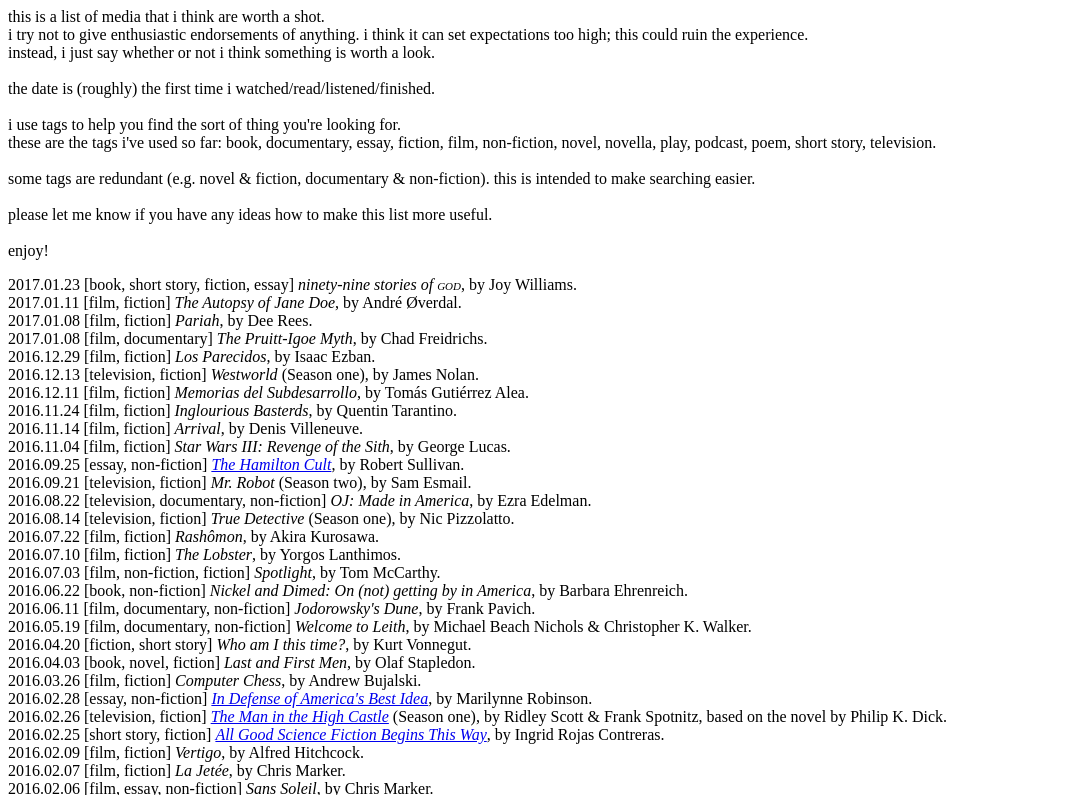
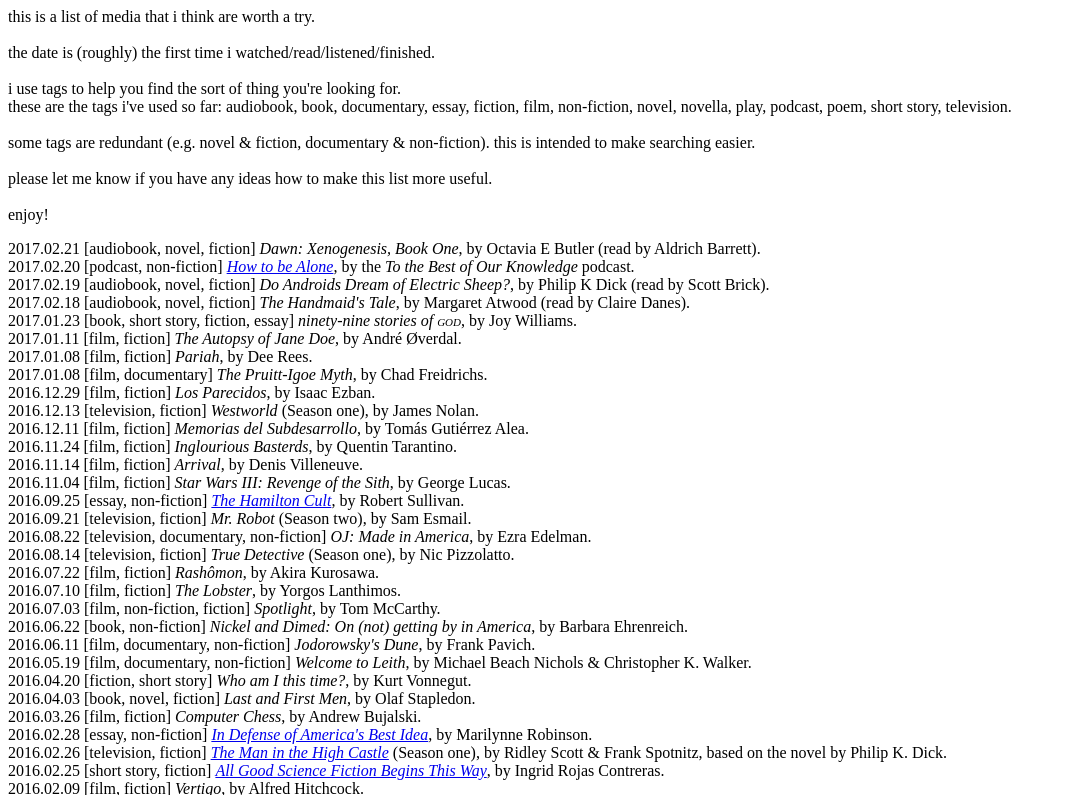
Before and after one commit to aaronbneuro/aaron.bornstein.org, a plain HTML site: page media/index.html in a window 1280 px wide. Shown: the top 795 px of the page, without its empty margins (0-1066 px from the left). Drawn offline with Linux system fonts and the light colour scheme.

Commit message:
added stuff from blidnness

```diff
--- a/media/index.html
+++ b/media/index.html
@@ -12,14 +12,12 @@
 </script>
 </head>
 <body>
-this is a list of media that i think are worth a shot.<br/>
-i try not to give enthusiastic endorsements of anything. i think it can set expectations too high; this could ruin the experience.<br/>
-instead, i just say whether or not i think something is worth a look.<br/>
+this is a list of media that i think are worth a try.<br/>
 &nbsp;<br/>
 the date is (roughly) the first time i watched/read/listened/finished.<br/>
 &nbsp;<br/>
 i use tags to help you find the sort of thing you're looking for.<br/>
-these are the tags i've used so far: book, documentary, essay, fiction, film, non-fiction, novel, novella, play, podcast, poem, short story, television.<br/>
+these are the tags i've used so far: audiobook, book, documentary, essay, fiction, film, non-fiction, novel, novella, play, podcast, poem, short story, television.<br/>
 &nbsp;<br/>
 some tags are redundant (e.g. novel &amp; fiction, documentary &amp; non-fiction). this is intended to make searching easier.<br.>
 &nbsp;<br/>
@@ -29,6 +27,10 @@ please let me know if you have any ideas how to make this list more useful.<br/>
 enjoy!
 
 <p/>
+2017.02.21 [audiobook, novel, fiction] <i>Dawn: Xenogenesis, Book One</i>, by Octavia E Butler (read by Aldrich Barrett).<br/>
+2017.02.20 [podcast, non-fiction] <i><a href="http://www.ttbook.org/book/how-be-alone">How to be Alone</a></i>, by the <i>To the Best of Our Knowledge</i> podcast.<br/>
+2017.02.19 [audiobook, novel, fiction] <i>Do Androids Dream of Electric Sheep?</i>, by Philip K Dick (read by Scott Brick).<br/>
+2017.02.18 [audiobook, novel, fiction] <i>The Handmaid's Tale</i>, by Margaret Atwood (read by Claire Danes).<br/>
 2017.01.23 [book, short story, fiction, essay] <i>ninety-nine stories of <font style="font-variant: small-caps">god</font></i>, by Joy Williams.<br/>
 2017.01.11 [film, fiction] <i>The Autopsy of Jane Doe</i>, by Andr&eacute; &Oslash;verdal.<br/>
 2017.01.08 [film, fiction] <i>Pariah</i>, by Dee Rees.<br/>
```
